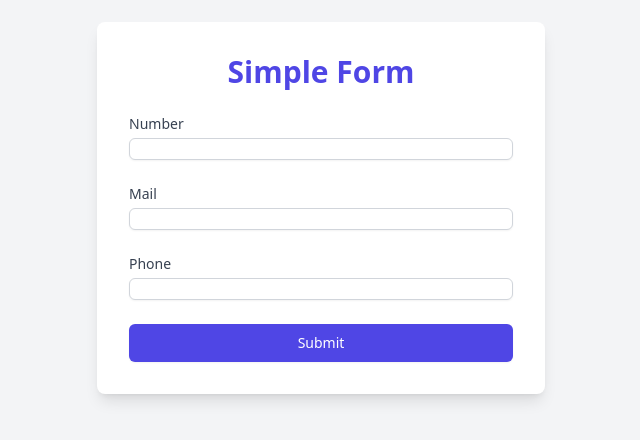
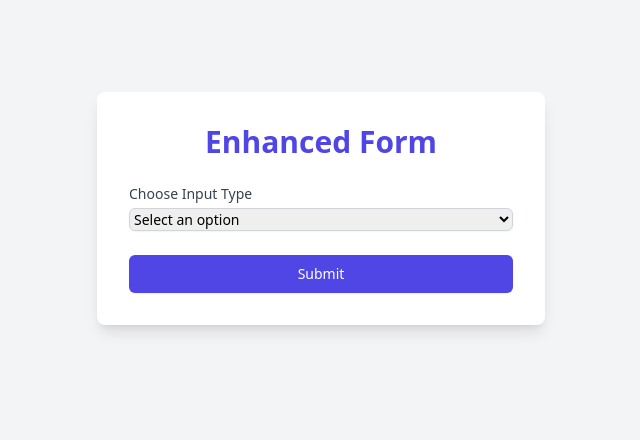
Before and after one commit to ibtikar-org-tr/iforgot, a website: page src/index.html in a window 1280 px wide. Shown: the part 192-632 px from the top of the page, without its empty margins (319-959 px from the left). Drawn offline with Linux system fonts and the light colour scheme.

Commit message:
Enhance form functionality with dynamic input type selection and add footer with GitHub link

```diff
--- a/src/index.html
+++ b/src/index.html
@@ -5,26 +5,33 @@
     <meta name="viewport" content="width=device-width, initial-scale=1.0">
     <title>Document</title>
     <link href="dist/styles.css" rel="stylesheet">
+    <script src="dist/main.js"></script>
 </head>
 <body class="bg-gray-100">
     <div class="min-h-screen flex items-center justify-center">
         <div class="bg-white p-8 rounded-lg shadow-lg w-full max-w-md">
-            <h1 class="text-3xl font-bold mb-6 text-center text-indigo-600">Simple Form</h1>
+            <h1 class="text-3xl font-bold mb-6 text-center text-indigo-600">Enhanced Form</h1>
             <form action="/search" method="GET" class="space-y-6">
                 <div>
+                    <label for="inputType" class="block text-sm font-medium text-gray-700">Choose Input Type</label>
+                    <select id="inputType" name="type" class="mt-1 block w-full border border-gray-300 rounded-md shadow-sm focus:ring-indigo-500 focus:border-indigo-500 sm:text-sm" onchange="showInputField()">
+                        <option value="">Select an option</option>
+                        <option value="number">Number</option>
+                        <option value="mail">Mail</option>
+                        <option value="phone">Phone</option>
+                    </select>
+                </div>
+                <div id="numberField" style="display: none;">
                     <label for="number" class="block text-sm font-medium text-gray-700">Number</label>
                     <input type="text" id="number" name="value" class="mt-1 block w-full border border-gray-300 rounded-md shadow-sm focus:ring-indigo-500 focus:border-indigo-500 sm:text-sm">
-                    <input type="hidden" name="type" value="number">
                 </div>
-                <div>
+                <div id="mailField" style="display: none;">
                     <label for="mail" class="block text-sm font-medium text-gray-700">Mail</label>
                     <input type="email" id="mail" name="value" class="mt-1 block w-full border border-gray-300 rounded-md shadow-sm focus:ring-indigo-500 focus:border-indigo-500 sm:text-sm">
-                    <input type="hidden" name="type" value="Mail">
                 </div>
-                <div>
+                <div id="phoneField" style="display: none;">
                     <label for="phone" class="block text-sm font-medium text-gray-700">Phone</label>
                     <input type="tel" id="phone" name="value" class="mt-1 block w-full border border-gray-300 rounded-md shadow-sm focus:ring-indigo-500 focus:border-indigo-500 sm:text-sm">
-                    <input type="hidden" name="type" value="Phone">
                 </div>
                 <div>
                     <button type="submit" class="w-full inline-flex items-center justify-center px-4 py-2 border border-transparent text-sm font-medium rounded-md shadow-sm text-white bg-indigo-600 hover:bg-indigo-700 focus:outline-none focus:ring-2 focus:ring-offset-2 focus:ring-indigo-500">
@@ -32,7 +39,18 @@
                     </button>
                 </div>
             </form>
+            <div id="successMessage" class="mt-4 text-green-600 text-center" style="display: none;"></div>
         </div>
     </div>
+
+    <footer class="mt-8">
+        <div class="flex justify-center space-x-4">
+            <a href="https://github.com/ibtikar-org-tr/iforgot" class="text-gray-500 hover:text-gray-900">
+                <svg class="w-6 h-6" fill="currentColor" viewBox="0 0 24 24">
+                    <path d="M12 0C5.373 0 0 5.373 0 12c0 5.303 3.438 9.8 8.205 11.387.6.113.82-.258.82-.577v-2.234c-3.338.726-4.033-1.416-4.033-1.416-.546-1.387-1.333-1.757-1.333-1.757-1.09-.745.083-.729.083-.729 1.205.084 1.84 1.236 1.84 1.236 1.07 1.834 2.809 1.304 3.495.997.108-.775.418-1.304.76-1.604-2.665-.305-5.466-1.334-5.466-5.93 0-1.31.467-2.382 1.235-3.222-.124-.303-.535-1.527.117-3.176 0 0 1.008-.322 3.3 1.23.957-.266 1.983-.399 3.003-.404 1.02.005 2.047.138 3.006.404 2.29-1.552 3.296-1.23 3.296-1.23.653 1.649.242 2.873.118 3.176.77.84 1.233 1.912 1.233 3.222 0 4.61-2.805 5.62-5.475 5.92.43.37.814 1.102.814 2.222v3.293c0 .322.218.694.825.576C20.565 21.795 24 17.297 24 12c0-6.627-5.373-12-12-12z"/>
+                </svg>
+            </a>
+        </div>
+    </footer>
 </body>
 </html>
```
